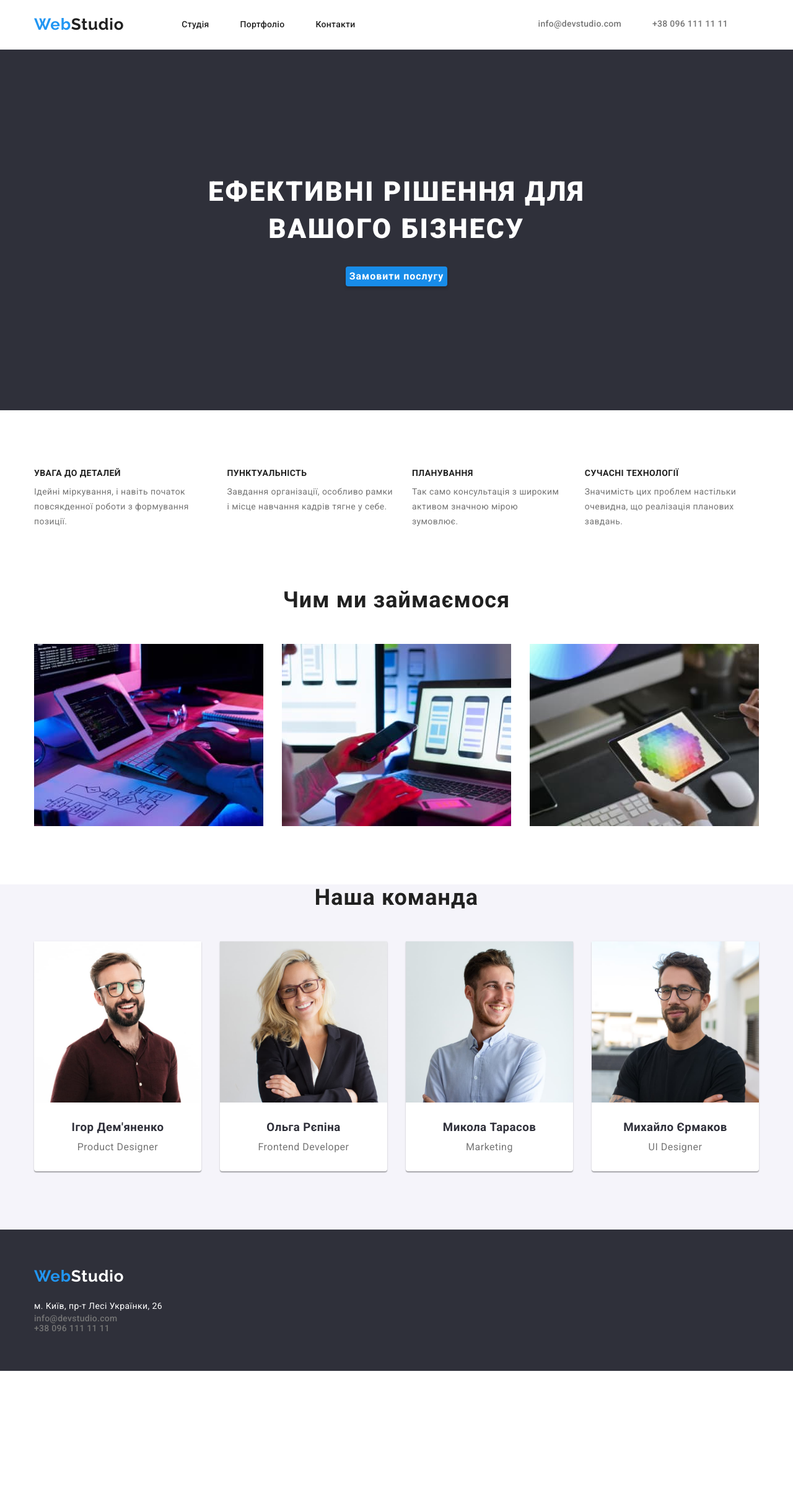
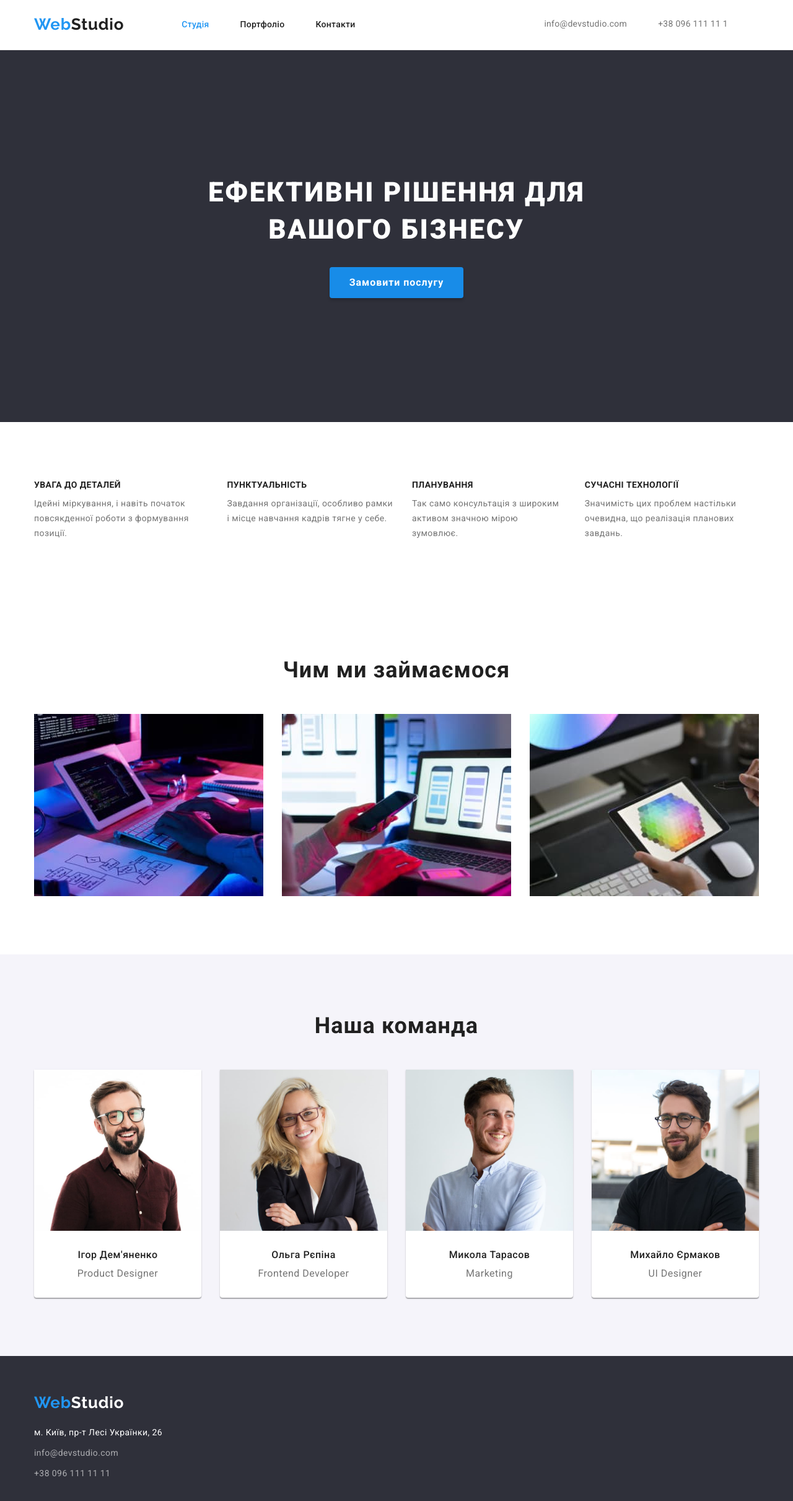
Before and after one commit to VladyslavLiapko/goit-markup-hw-03, a plain HTML site: page index.html in a window 1280 px wide. Shown: the whole page at 62% size. Before the commit the page ends 2212 px from the top, so only its background shows below. Drawn offline with nearby package versions, Linux system fonts and the light colour scheme.

Commit message:
fixes after code review p2

```diff
--- a/css/styles.css
+++ b/css/styles.css
@@ -31,7 +31,7 @@ body {
 }
 
 .section {
-    padding-top: 0;
+    padding-top: 94px;
     padding-bottom: 94px;
 }
 
@@ -87,6 +87,7 @@ ul {
 
 
  .page-header {
+    border-bottom: 1px solid #ECECEC;
     padding-top: 24px;
     padding-bottom: 25px;
  }
@@ -147,7 +148,7 @@ ul {
 
 .contacts-list-item {
     font-family: var(--roboto-font-constant);
-    font-weight: 500;
+    font-weight: normal;
     font-size: 14px;
     line-height: 1.14;
     letter-spacing: 0.02em;
@@ -158,8 +159,9 @@ ul {
     color: var(--main-grey-color);
 }
 
-.current {
-    color: var(--accent-color);
+.menu-link.current {
+    color: var(--accent-color)
+
 }
 
 
@@ -211,9 +213,7 @@ button {
     line-height: 1.62;
     text-align: center;
     letter-spacing: 0.03em;
-    padding: 6px 22px;
-    border: 0;
-    border-radius: 4px
+
 
 
 }
@@ -224,7 +224,9 @@ button {
     line-height: 1.63;
     text-align: center;
     letter-spacing: 0.03em;
-    border: none;
+    padding: 6px 22px;
+    border: 0;
+    border-radius: 4px;
     color: var(--main-bg-color);
 }
 
@@ -276,6 +278,7 @@ button {
     letter-spacing: 0.06em;
     box-shadow: 0px 4px 4px rgba(0, 0, 0, 0.15);
     border-radius: 4px;
+    padding: 10px 32px;
     background-color: var(--button-background-color);
     color: var(--main-bg-color);
 
@@ -395,8 +398,18 @@ button {
 }
 
 .team-title {
+    font-family: 'Roboto';
+        font-style: normal;
+        font-weight: 500;
+        font-size: 16px;
+        line-height: 1.18;
+        text-align: center;
+        letter-spacing: 0.03em;
+        margin-bottom: 10px;
 
-    margin-bottom: 10px;
+        color: #212121;
+
+
 }
 
 .team-text {
@@ -429,15 +442,15 @@ button {
     flex-wrap: wrap;
     gap: 30px;
     margin-top: 50px;
-    margin-bottom: 94px;
+    /* margin-bottom: 94px; */
 
 }
 
 .portfolio-list-item {
-    flex: 1 1 370px;
+    /* flex: 1 1 370px;
     background-color:#FFFFFF;
     box-sizing: border-box;
-    border: 1px solid var(--portfolio-background-color);
+    border: 1px solid var(--portfolio-background-color); */
 }
 
 .projects {
@@ -452,6 +465,7 @@ button {
     font-size: 18px;
     line-height: 2;
     letter-spacing: 0.06em;
+    margin-bottom: 4px;
 
     color: var(--menu-link-color);
 }
@@ -497,7 +511,19 @@ footer {
 
 }
 
-.address-links {
+.address-lines {
     font-style: normal;
     margin-top: 20px;
+    color: rgba(255, 255, 255, 0.6);
+
 }
+
+.footer-address-line-1 {
+    color: var(--main-bg-color);
+
+    margin-bottom: 9px;
+}
+
+.footer-address-line-2 {
+    margin-bottom: 9px;
+}
--- a/index.html
+++ b/index.html
@@ -19,11 +19,11 @@
 
     <header class="page-header">
         <div class="container page-header-container">
-            <nav class="page-navigation">
+            <nav class="page-navigation ">
                 <a class="logo" href="./index.html"><span id="logo">Web</span>Studio</a>
-                <ul class="menu list">
-                    <li class="menu-item">
-                        <a class="menu-link current" href="">Студія</a>
+                <ul class="menu list ">
+                    <li class="menu-item   ">
+                        <a class="menu-link  current" href="">Студія</a>
                     </li>
                     <li class="menu-item">
                         <a class="menu-link" href="./portfolio.html">Портфоліо</a>
@@ -38,7 +38,7 @@
                         href="mailto:info@devstudio.com">info@devstudio.com</a></li>
                 <li class="contacts-list-item"><a class="contacts-list-item-link" href="tel:+380961111111"> +38 096 111
                         11
-                        11</a></li>
+                        1 </a></li>
 
             </ul>
         </div>
@@ -144,11 +144,12 @@
             <a class="logo" href="./index.html"><span id="logo">Web</span>Studio</a>
 
             <address class="address">
-                <ul class="address-links">
-                    <li><a href="https://goo.gl/maps/CPtrU1FHBa2aNyZL9" target="_blank"
-                            rel="noopener noreferrer nofollow">м. Київ, пр-т Лесі Українки, 26</a></li>
-                    <li><a class="contacts-list-item" href="mailto:info@devstudio.com">info@devstudio.com</a></li>
-                    <li><a class="contacts-list-item" href="tel:+380961111111">+38 096 111 11 11</a></li>
+                <ul class="address-lines">
+                    <li class="footer-address-line-1"><a href="https://goo.gl/maps/CPtrU1FHBa2aNyZL9"
+                            target="_blank" rel="noopener noreferrer nofollow">м. Київ, пр-т Лесі Українки, 26</a></li>
+                    <li class="footer-address-line-2" ><a
+                            href="mailto:info@devstudio.com">info@devstudio.com</a></li>
+                    <li class="footer-address-line-3"><a href="tel:+380961111111">+38 096 111 11 11</a></li>
                 </ul>
             </address>
         </div>
```
Also changed, not shown: portfolio.html (+5 -6 lines).
